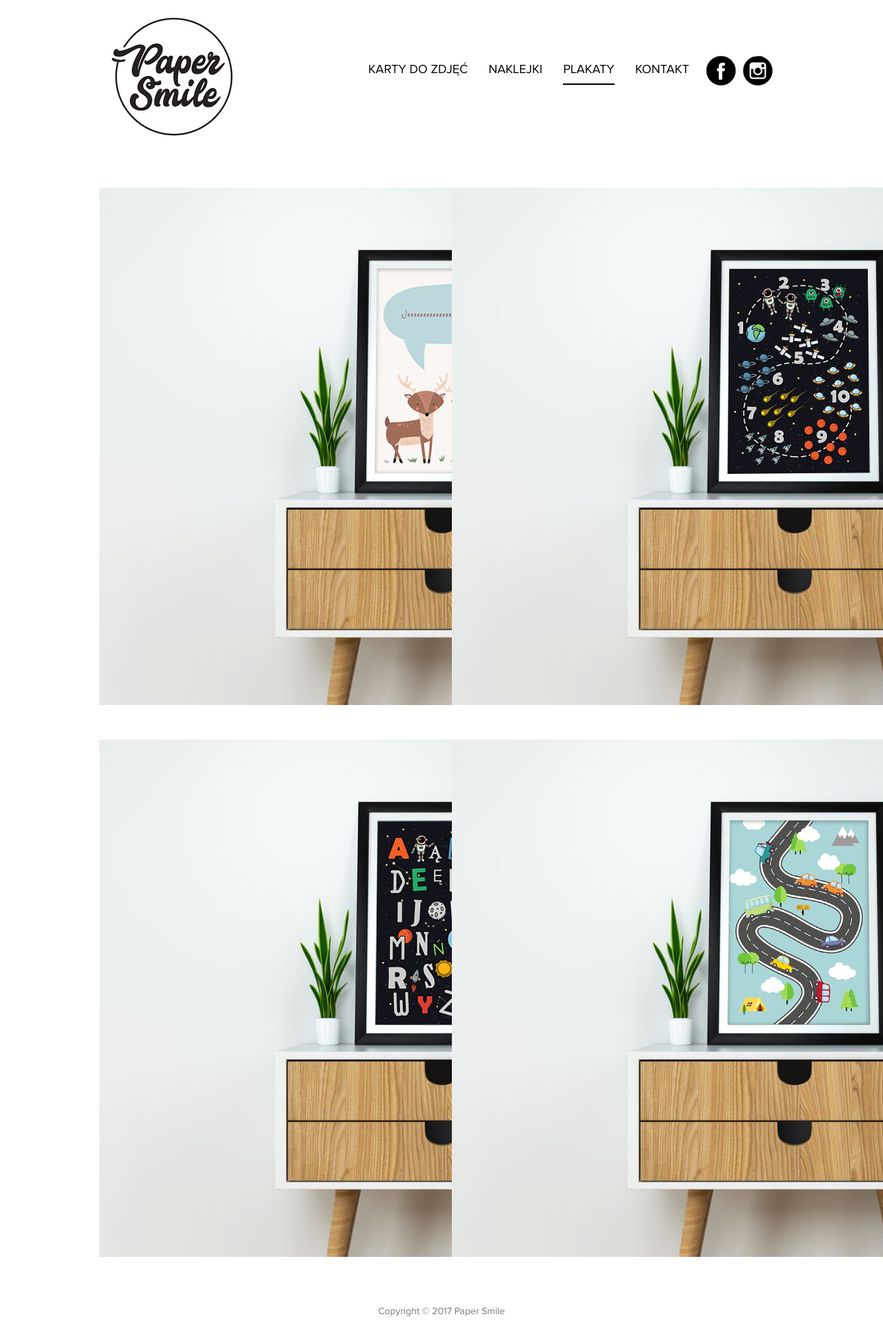
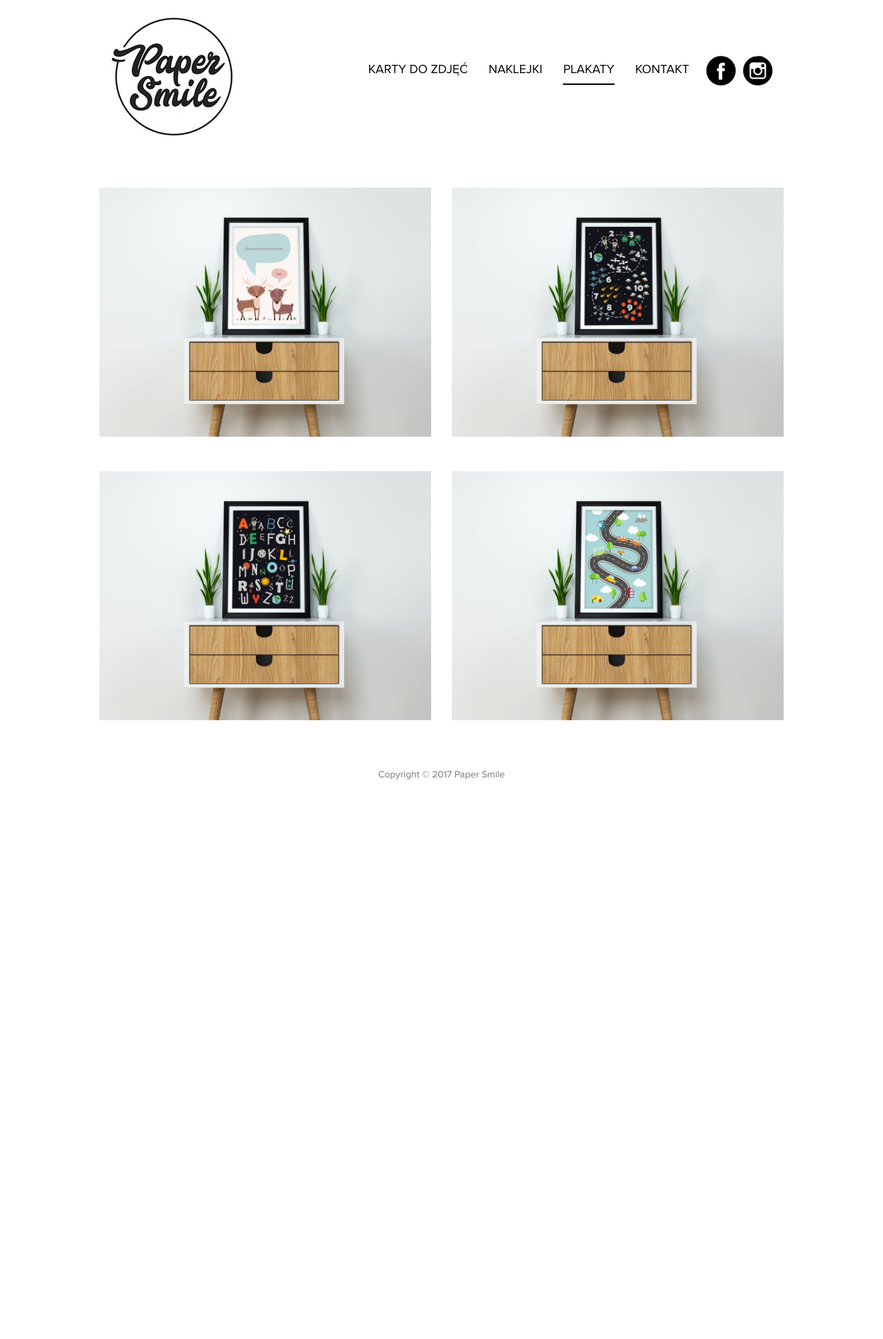
Before and after one commit to lukaszkomar/papersmile.pl, a Jekyll site: the page built from plakaty.html, in a window 1280 px wide. Shown: the whole page at 69% size. Built offline with Jekyll 4.4.1, drawn with Linux system fonts in a browser that asks for light colours; nearby versions of some CDN libraries; after the commit the page ends 1163 px from its top, so only the background shows below that.

Commit message:
plakaty page fix

```diff
--- a/plakaty.html
+++ b/plakaty.html
@@ -6,18 +6,18 @@ priority: 0.8
 <div>
     <div class="row mb50">
         <div class="col-md-6"  >
-            <img src="/img/plakaty/plakat-jelenie.jpg">
+            <img src="/img/plakaty/plakat-jelenie.jpg" width="100%">
         </div>
         <div class="col-md-6"  >
-            <img src="/img/plakaty/plakat-kosmos.jpg">
+            <img src="/img/plakaty/plakat-kosmos.jpg" width="100%">
         </div>
     </div>
     <div class="row mb50">
         <div class="col-md-6"  >
-            <img src="/img/plakaty/plakat-kosmos-alfabet.jpg">
+            <img src="/img/plakaty/plakat-kosmos-alfabet.jpg" width="100%">
         </div>
         <div class="col-md-6"  >
-            <img src="/img/plakaty/plakat-samochody.jpg">
+            <img src="/img/plakaty/plakat-samochody.jpg" width="100%">
         </div>
     </div>
 </div>
```
